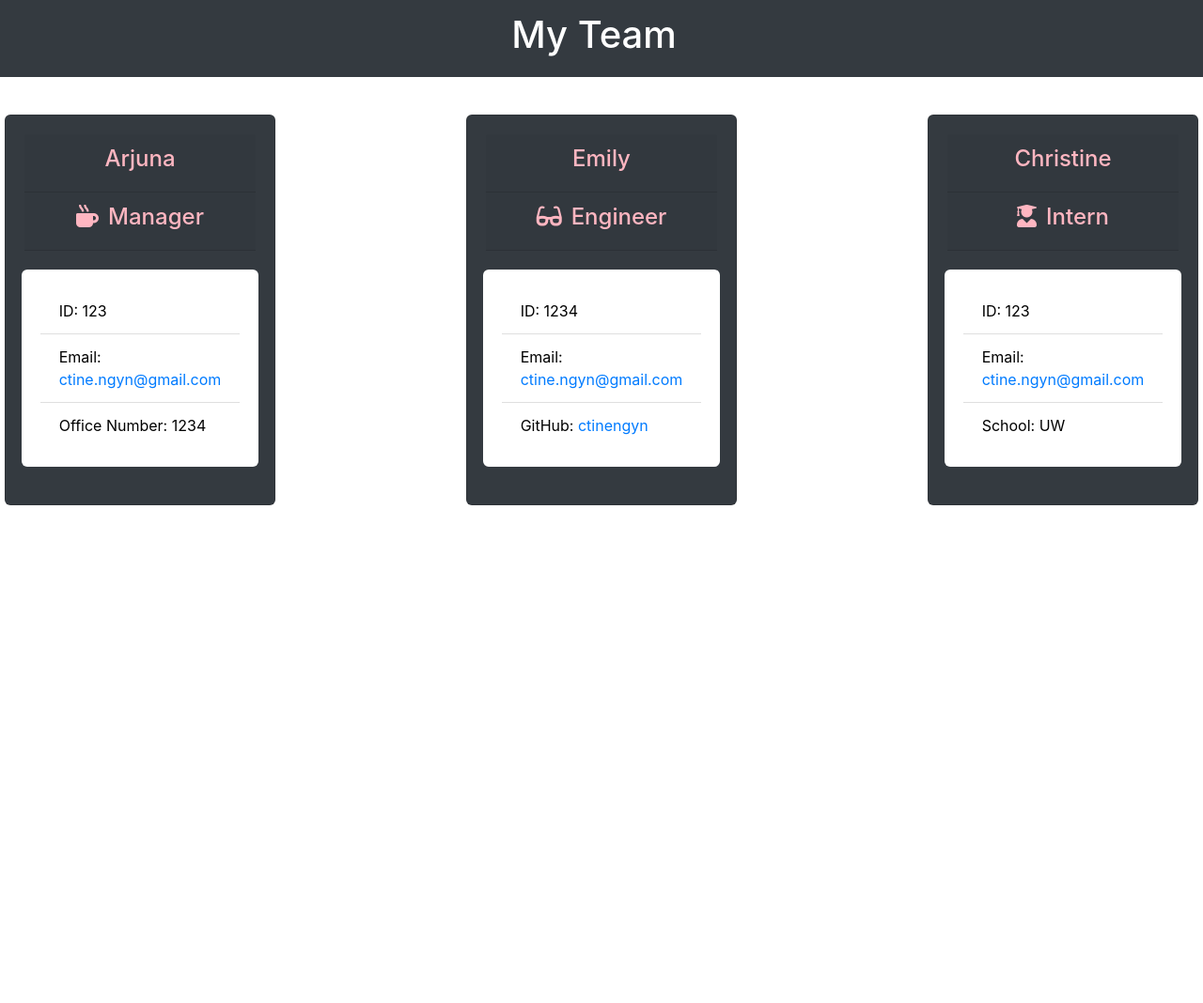
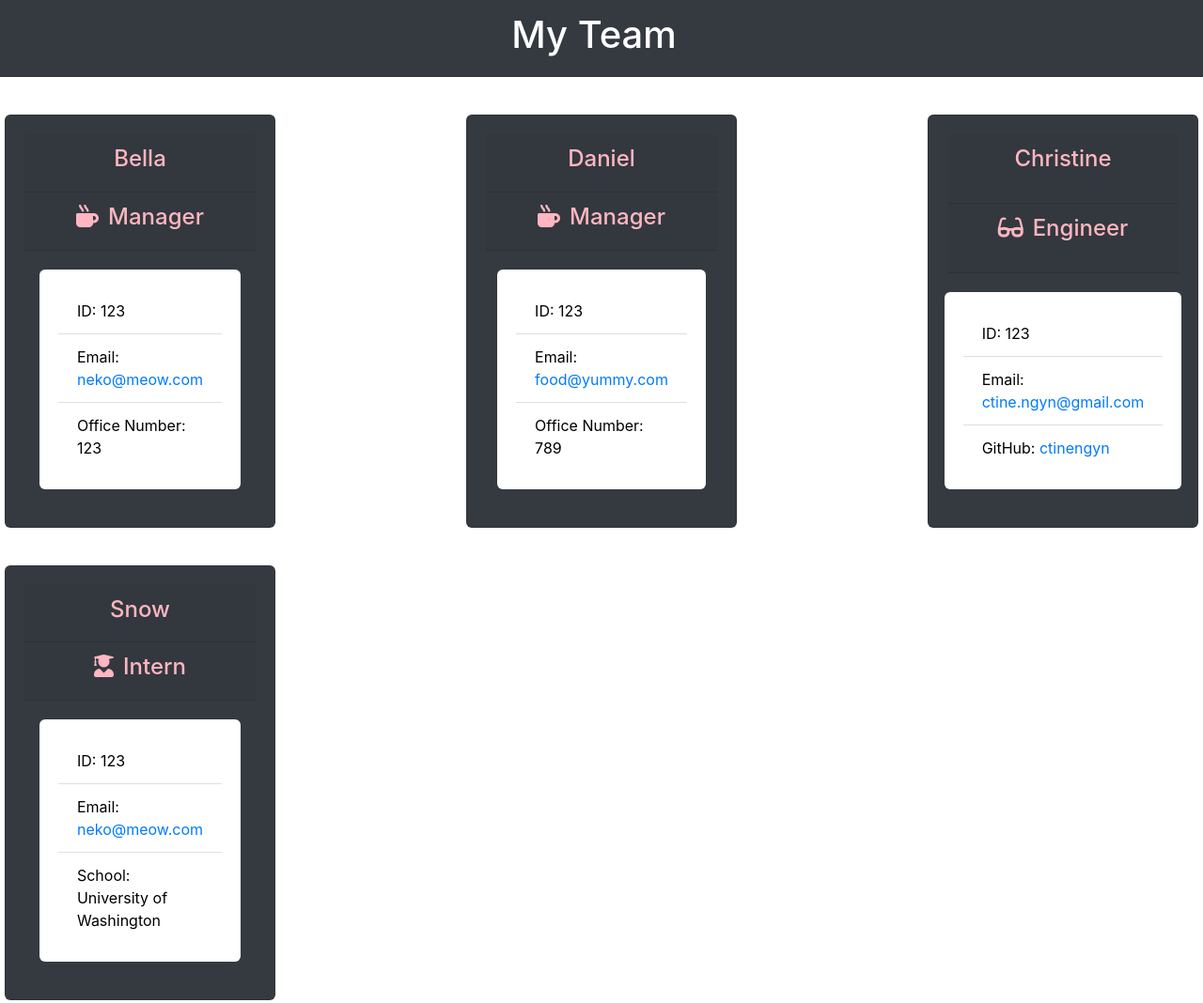
Before and after one commit to ctinengyn/Team-Profile-Generator, a website: page index.html in a window 1280 px wide. Shown: the whole page at 94% size. Before the commit the page ends 800 px from the top, so only its background shows below. Drawn offline with nearby package versions, Linux system fonts and the light colour scheme.

Commit message:
Final test for example

```diff
--- a/index.html
+++ b/index.html
@@ -55,29 +55,28 @@
 
         <div class="card bg-dark justify-content-center align-items-center" style="width: 18rem;">
             <div class="col card-header">
-                <h4>Arjuna</h4>
+                <h4>Bella</h4>
             </div>
             <div class="col card-header">
                 <h4><i class="fas fa-mug-hot"></i>Manager</h4>
             </div>
             <ul class="list-group list-group-flush text">
                 <li class="list-group-item">ID: 123</li>
-                <li class="list-group-item">Email: <a href="mailto:ctine.ngyn@gmail.com">ctine.ngyn@gmail.com</a></li>
-                <li class="list-group-item">Office Number: 1234</li>
+                <li class="list-group-item">Email: <a href="mailto:neko@meow.com">neko@meow.com</a></li>
+                <li class="list-group-item">Office Number: 123</li>
             </ul>
         </div>
-
         <div class="card bg-dark justify-content-center align-items-center" style="width: 18rem;">
             <div class="col card-header">
-                <h4>Emily</h4>
+                <h4>Daniel</h4>
             </div>
             <div class="col card-header">
-                <h4><i class="fas fa-glasses"></i>Engineer</h4>
+                <h4><i class="fas fa-mug-hot"></i>Manager</h4>
             </div>
             <ul class="list-group list-group-flush text">
-                <li class="list-group-item">ID: 1234</li>
-                <li class="list-group-item">Email: <a href="mailto:ctine.ngyn@gmail.com">ctine.ngyn@gmail.com</a></li>
-                <li class="list-group-item">GitHub: <a href="https://www.github.com/ctinengyn">ctinengyn</a></li>
+                <li class="list-group-item">ID: 123</li>
+                <li class="list-group-item">Email: <a href="mailto:food@yummy.com">food@yummy.com</a></li>
+                <li class="list-group-item">Office Number: 789</li>
             </ul>
         </div>
 
@@ -86,12 +85,26 @@
                 <h4>Christine</h4>
             </div>
             <div class="col card-header">
+                <h4><i class="fas fa-glasses"></i>Engineer</h4>
+            </div>
+            <ul class="list-group list-group-flush text">
+                <li class="list-group-item">ID: 123</li>
+                <li class="list-group-item">Email: <a href="mailto:ctine.ngyn@gmail.com">ctine.ngyn@gmail.com</a></li>
+                <li class="list-group-item">GitHub: <a href="https://www.github.com/ctinengyn">ctinengyn</a></li>
+            </ul>
+        </div>
+
+        <div class="card bg-dark justify-content-center align-items-center" style="width: 18rem;">
+            <div class="col card-header">
+                <h4>Snow</h4>
+            </div>
+            <div class="col card-header">
                 <h4><i class="fas fa-user-graduate"></i>Intern</h4>
             </div>
             <ul class="list-group list-group-flush text">
                 <li class="list-group-item">ID: 123</li>
-                <li class="list-group-item">Email: <a href="mailto:ctine.ngyn@gmail.com">ctine.ngyn@gmail.com</a></li>
-                <li class="list-group-item">School: UW</li>
+                <li class="list-group-item">Email: <a href="mailto:neko@meow.com">neko@meow.com</a></li>
+                <li class="list-group-item">School: University of Washington</li>
             </ul>
         </div>
         </div>
```
